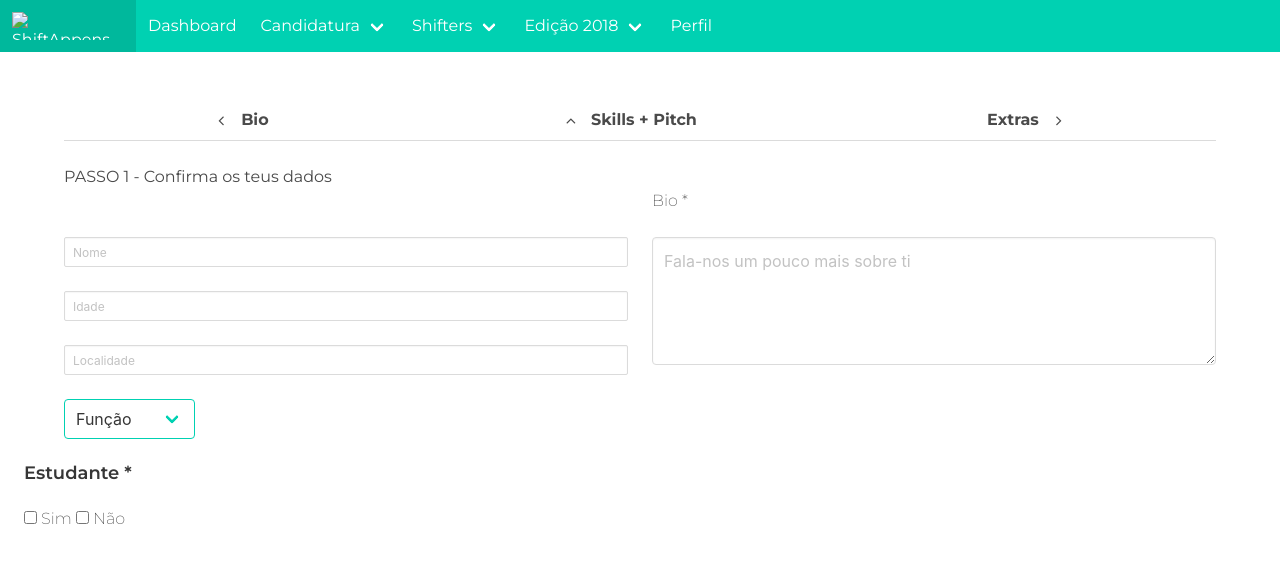
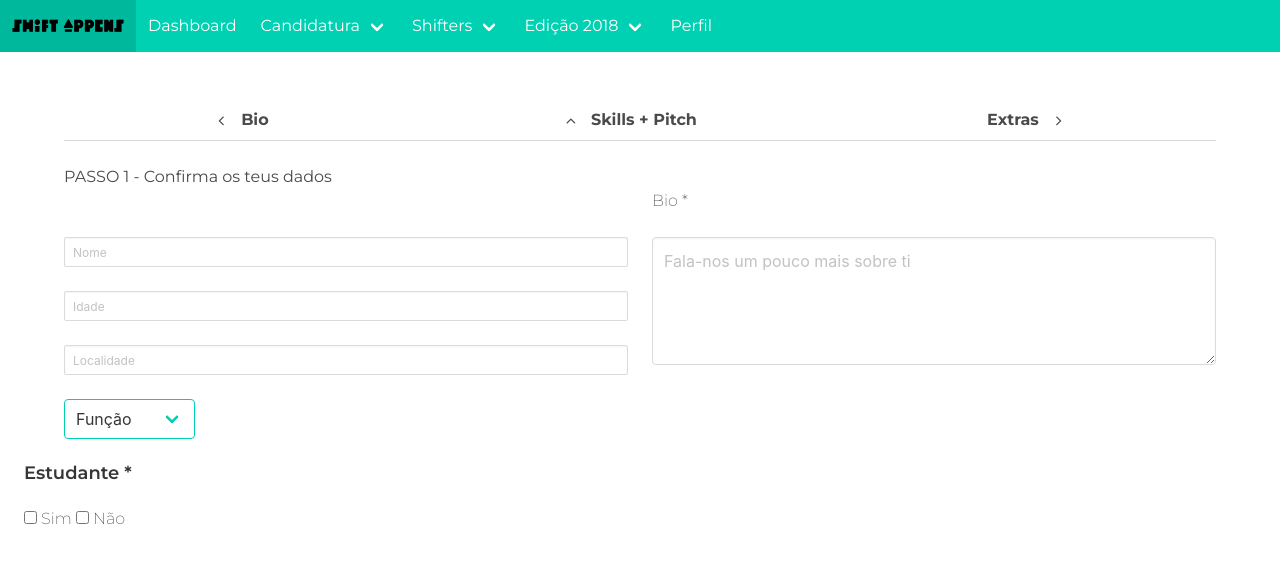
Before and after one commit to joanaboavida97/plataforma, a plain HTML site: page index.html in a window 1280 px wide. Drawn offline with nearby package versions, Linux system fonts and the light colour scheme.

Commit message:
added image

```diff
--- a/index.html
+++ b/index.html
@@ -15,7 +15,7 @@
       <nav class="navbar is-primary">
       <div class="navbar-brand">
         <a class="navbar-item" href=#>
-          <img src="logo_sa.png" alt="ShiftAppens" width="112" height="28">
+          <img src="/imagens/logo_sa.png" alt="ShiftAppens" width="112" height="28">
         </a>
         <div class="navbar-burger burger" data-target="navbarExampleTransparentExample">
           <span></span>
```
Also changed, not shown: 1 other file.
